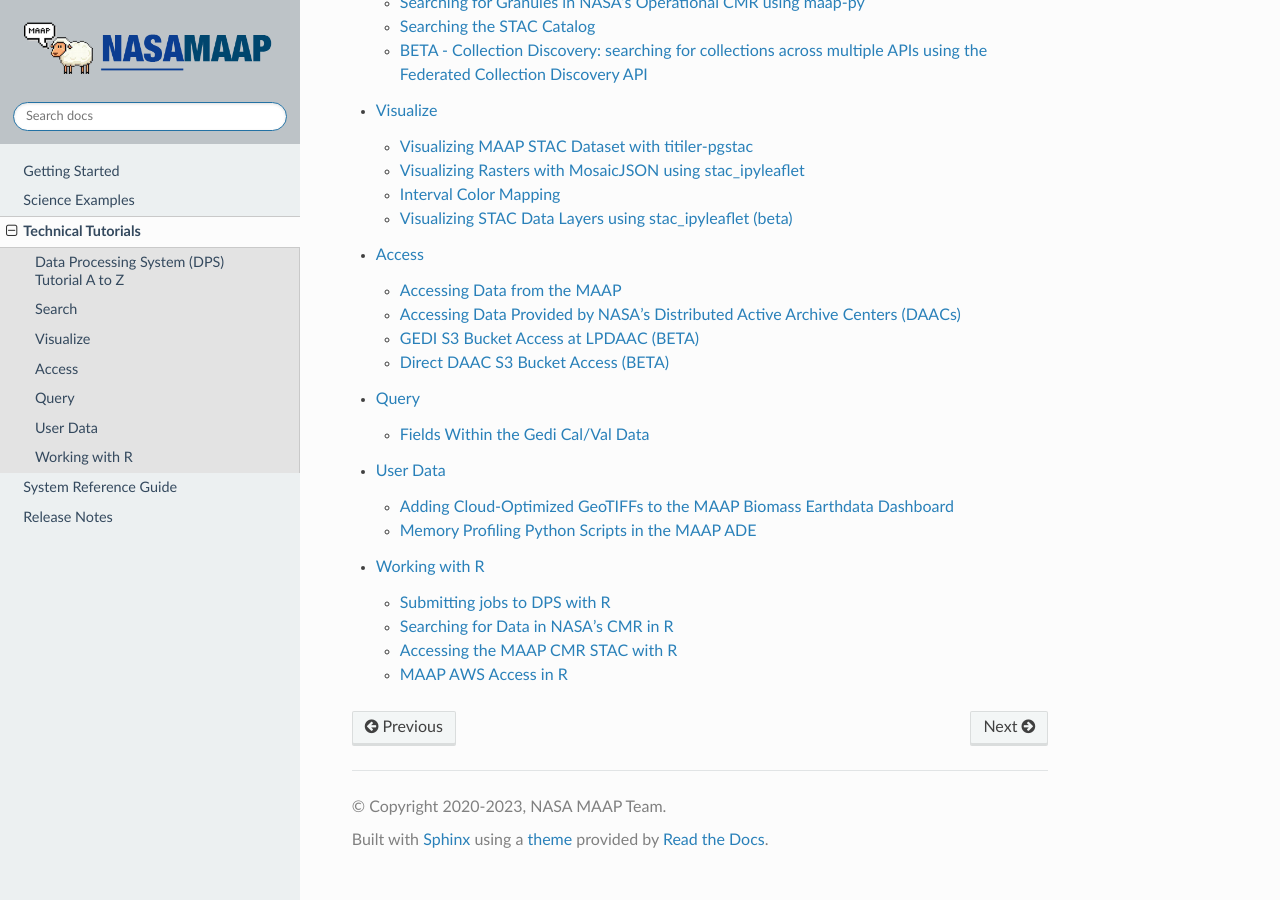
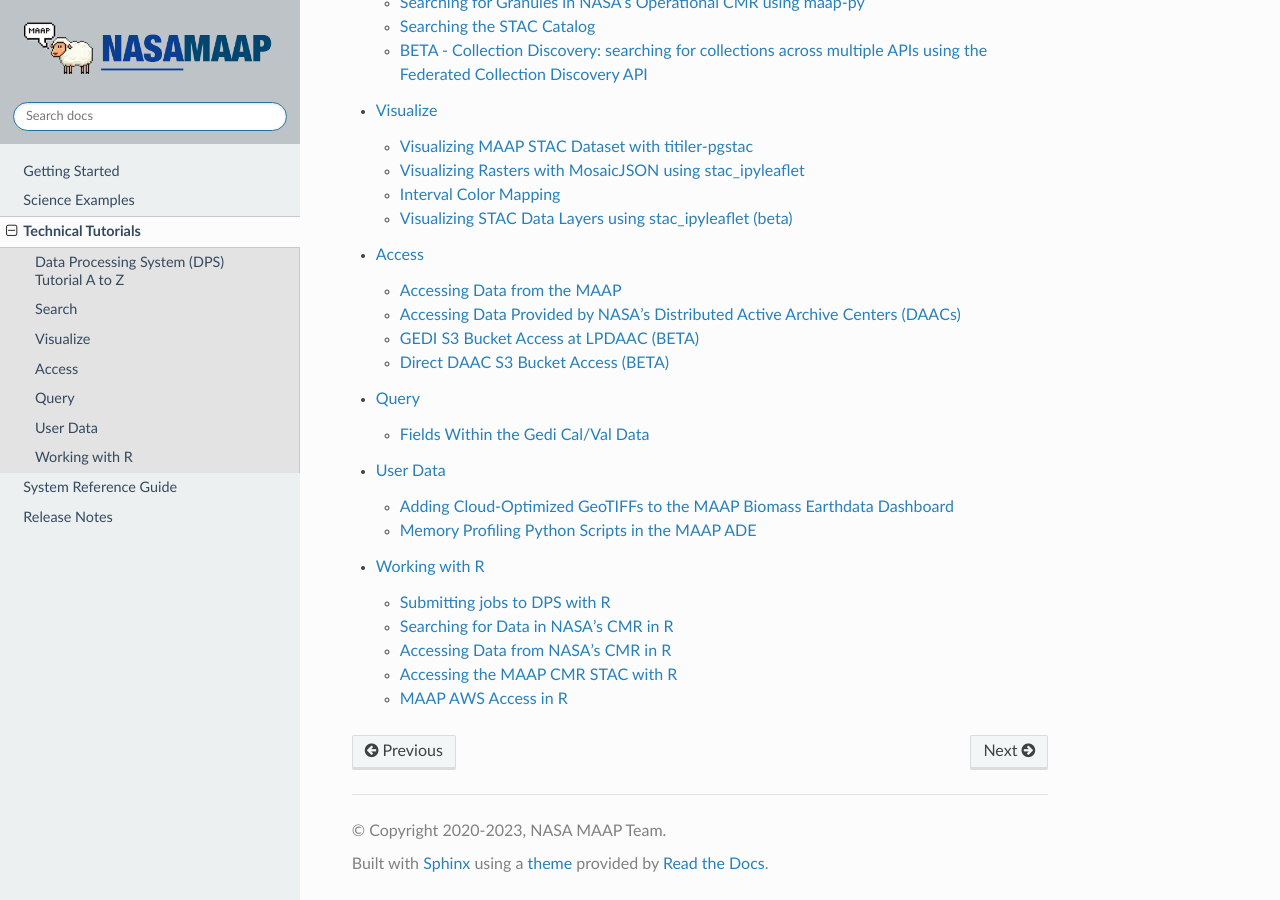
Before and after one commit to MAAP-Project/maap-documentation, a Sphinx documentation site: the page built from docs/source/technical_tutorials.rst, in a window 1280 px wide and 900 px high, scrolled down 829 px. Built offline with Sphinx 7.4.7 and the Read the Docs theme 3.1.0, drawn with Linux system fonts in a browser that asks for light colours; pages that are not in the unit, such as notebooks, are missing from menus.

Commit message:
add cmr access notebook

```diff
--- a/docs/source/technical_tutorials/working_with_r.rst
+++ b/docs/source/technical_tutorials/working_with_r.rst
@@ -10,5 +10,6 @@ Working with R
   working_with_r/find_data_in_r.rst
   working_with_r/submitting_jobs_r.ipynb
   working_with_r/cmr_search_in_r.ipynb
+  working_with_r/access_cmr_r.ipynb
   working_with_r/maap_stac_r.ipynb
   working_with_r/access_aws_maap.ipynb
```
